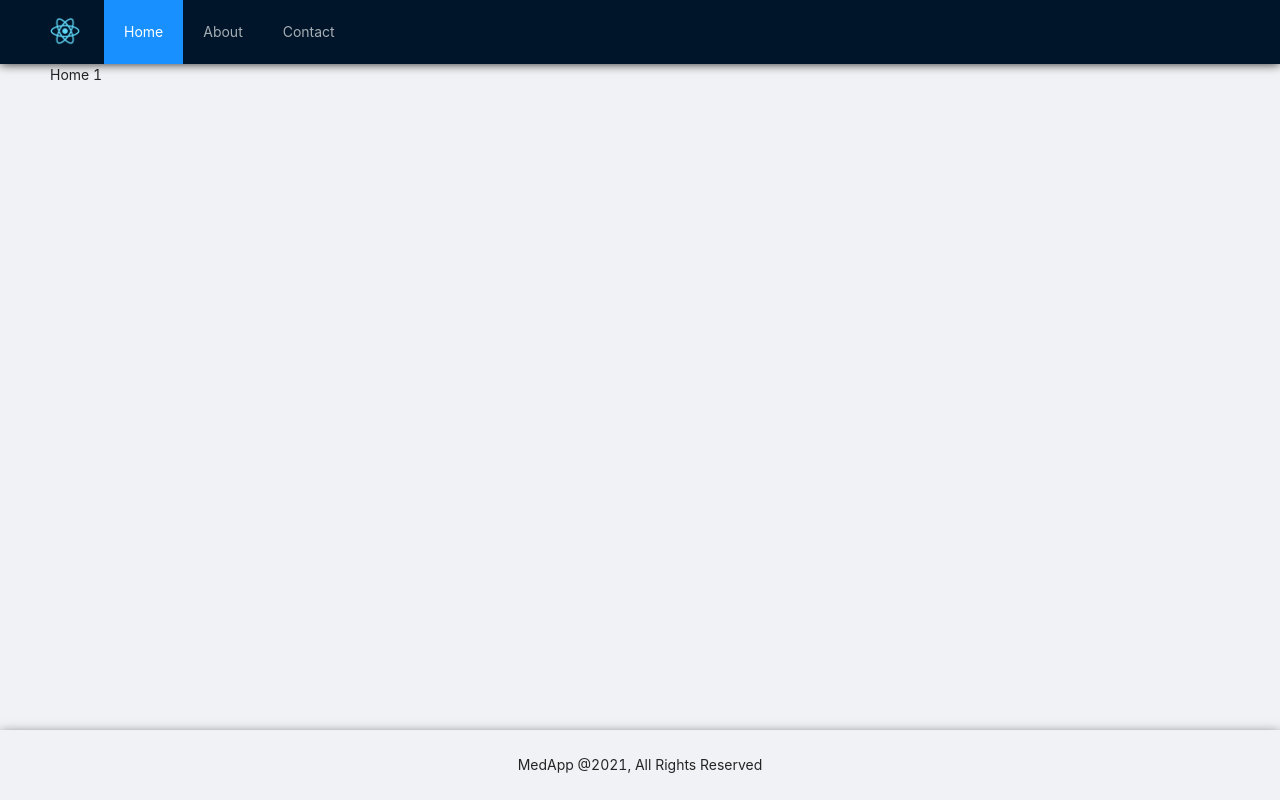
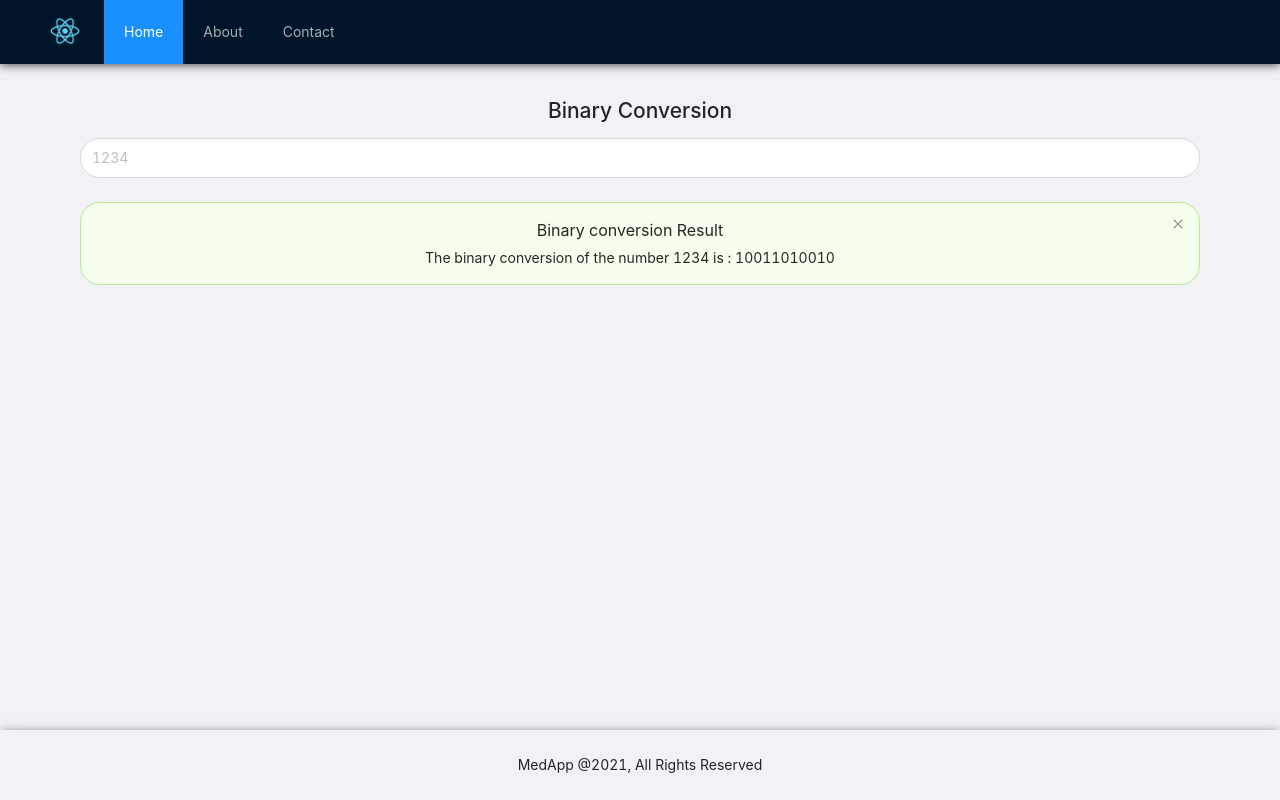
Before and after one commit to mohammedouazza/madapp, a React (Create React App) app: page / in a window 1280 px wide. Built offline with nearby package versions, Linux system fonts and the light colour scheme.

Commit message:
add binary conversion

```diff
--- a/src/components/Home.jsx
+++ b/src/components/Home.jsx
@@ -1,7 +1,49 @@
-import React from "react";
+import React, { useState } from "react";
+import { Form, Input, Alert } from "antd";
+
+function dec2bin(dec) {
+  return (dec >>> 0).toString(2);
+}
 
 const Home = () => {
-  return <div>Home 1</div>;
+  const [number, setNumber] = useState(1234);
+  const [binaryNumber, setBinaryNumber] = useState(dec2bin(1234));
+  const [form] = Form.useForm();
+
+  const handleNumberChange = (e) => {
+    let newVal = e.target.value;
+    if (!newVal) {
+      setNumber(1234);
+      setBinaryNumber(dec2bin(1234));
+    } else {
+      setNumber(newVal);
+      setBinaryNumber(dec2bin(newVal));
+    }
+  };
+  return (
+    <div style={{ padding: 30, textAlign: "center" }}>
+      <h1>Binary Conversion</h1>
+      <Form form={form} layout="horizontal">
+        <Form.Item required>
+          <Input
+            placeholder={"1234"}
+            onChange={handleNumberChange}
+            type="number"
+            style={{ height: "5vh", borderRadius: 20 }}
+          />
+        </Form.Item>
+      </Form>
+      {number && (
+        <Alert
+          message="Binary conversion Result"
+          description={`The binary conversion of the number ${number} is : ${binaryNumber}`}
+          type="success"
+          closable
+          style={{ borderRadius: 20 }}
+        />
+      )}
+    </div>
+  );
 };
 
 export default Home;
```
